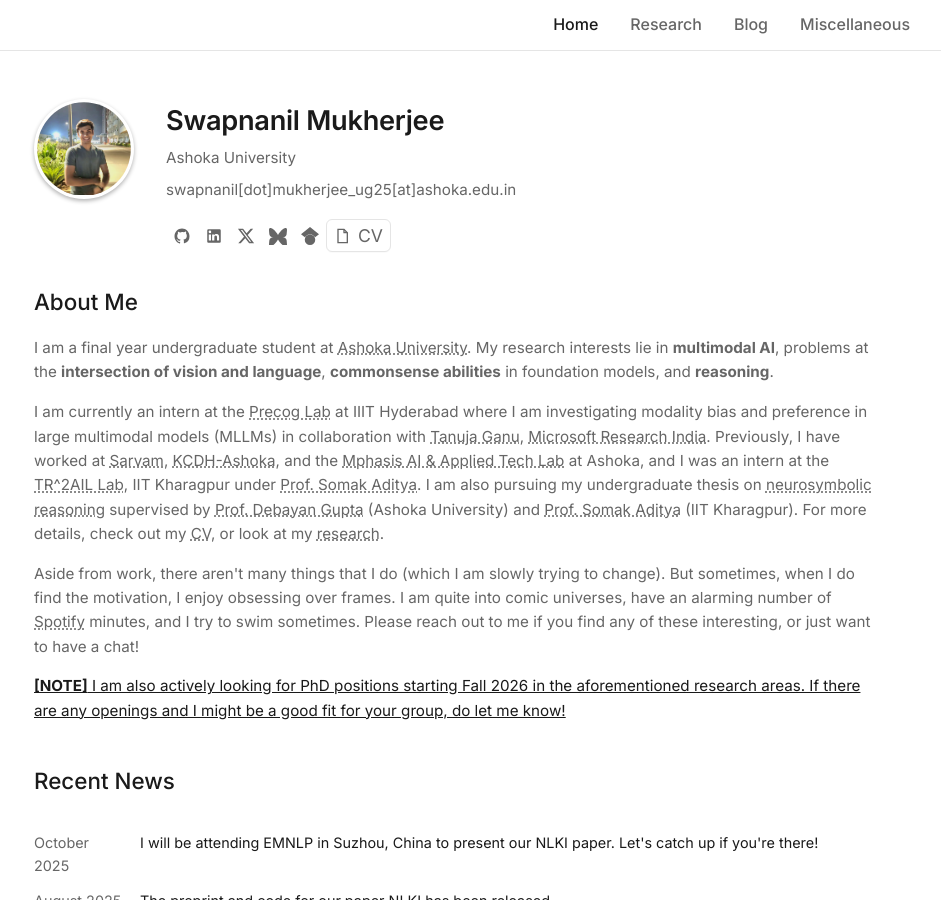
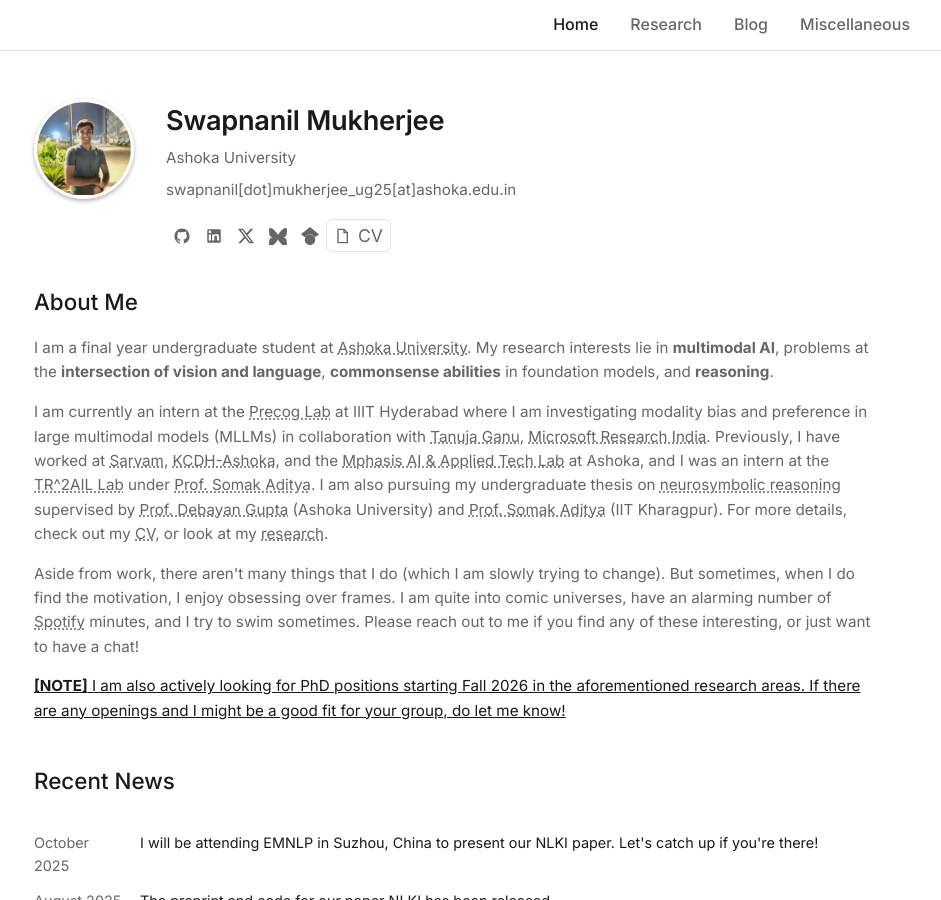
Before and after one commit to SwapnanilMukherjee/swapnanilmukherjee.github.io, a Jekyll site: the page built from index.md, in a window 1280 px wide and 900 px high. Shown: the whole window, without its empty margins (180-1121 px from the left). Built offline with Jekyll 4.4.1, drawn with Linux system fonts in a browser that asks for light colours.

Commit message:
tweaked bio

```diff
--- a/index.md
+++ b/index.md
@@ -46,7 +46,7 @@ layout: default
 <div class="section">
   <h2>About Me</h2>
   <p>I am a final year undergraduate student at <a href="https://wwww.ashoka.edu.in">Ashoka University</a>. My research interests lie in <b>multimodal AI</b>, problems at the <b>intersection of vision and language</b>, <b>commonsense abilities</b> in foundation models, and <b>reasoning</b>.</p>
-  <p>I am currently an intern at the <a href="https://precog.iiit.ac.in/" target="_blank">Precog Lab</a> at IIIT Hyderabad where I am investigating modality bias and preference in large multimodal models (MLLMs) in collaboration with <a href="https://www.microsoft.com/en-us/research/people/taganu/">Tanuja Ganu</a>, <a href="https://www.microsoft.com/en-us/research/lab/microsoft-research-india/" target="_blank"> Microsoft Research India</a>. Previously, I have worked at <a href="https://www.sarvam.ai/">Sarvam</a>, <a href="https://www.ashoka.edu.in/page/koita-centre-for-digital-health-at-ashoka/" target="_blank">KCDH-Ashoka</a>, and the <a href="https://www.ashoka.edu.in/about-mphasis-lab/" target="_blank">Mphasis AI & Applied Tech Lab</a> at Ashoka, and I was an intern at the <a href="https://adityasomak.github.io/research/">TR^2AIL Lab</a>, IIT Kharagpur under <a href="https://adityasomak.github.io/#about">Prof. Somak Aditya</a>. I am also pursuing my undergraduate thesis on <a href="https://arxiv.org/abs/2209.07662" target="_blank">neurosymbolic reasoning</a> supervised by <a href="https://www.ashoka.edu.in/profile/debayan-gupta/" target="_blank">Prof. Debayan Gupta</a> (Ashoka University) and <a href="https://adityasomak.github.io/#about" target="_blank">Prof. Somak Aditya</a> (IIT Kharagpur). For more details, check out my <a href="/assets/CV.pdf">CV</a>, or look at my <a href="/research">research</a>.
+  <p>I am currently an intern at the <a href="https://precog.iiit.ac.in/" target="_blank">Precog Lab</a> at IIIT Hyderabad where I am investigating modality bias and preference in large multimodal models (MLLMs) in collaboration with <a href="https://www.microsoft.com/en-us/research/people/taganu/">Tanuja Ganu</a>, <a href="https://www.microsoft.com/en-us/research/lab/microsoft-research-india/" target="_blank"> Microsoft Research India</a>. Previously, I have worked at <a href="https://www.sarvam.ai/">Sarvam</a>, <a href="https://www.ashoka.edu.in/page/koita-centre-for-digital-health-at-ashoka/" target="_blank">KCDH-Ashoka</a>, and the <a href="https://www.ashoka.edu.in/about-mphasis-lab/" target="_blank">Mphasis AI & Applied Tech Lab</a> at Ashoka, and I was an intern at the <a href="https://adityasomak.github.io/research/">TR^2AIL Lab</a> under <a href="https://adityasomak.github.io/#about">Prof. Somak Aditya</a>. I am also pursuing my undergraduate thesis on <a href="https://arxiv.org/abs/2209.07662" target="_blank">neurosymbolic reasoning</a> supervised by <a href="https://www.ashoka.edu.in/profile/debayan-gupta/" target="_blank">Prof. Debayan Gupta</a> (Ashoka University) and <a href="https://adityasomak.github.io/#about" target="_blank">Prof. Somak Aditya</a> (IIT Kharagpur). For more details, check out my <a href="/assets/CV.pdf">CV</a>, or look at my <a href="/research">research</a>.
   </p>
   <p>Aside from work, there aren't many things that I do (which I am slowly trying to change). But sometimes, when I do find the motivation, I enjoy obsessing over frames. I am quite into comic universes, have an alarming number of <a href="https://open.spotify.com/listeningstats/share/4tgKHIWTjT4y1C9eMLqeIu?si=WWctd3MwQ_iZfaAQZod70A&lang=en&uri=spotify%3Alisteningstats" target="_blank">Spotify</a> minutes, and I try to swim sometimes. Please reach out to me if you find any of these interesting, or just want to have a chat!</p>
   <p class="note"> <b>[NOTE]</b> I am also actively looking for PhD positions starting Fall 2026 in the aforementioned research areas. If there are any openings and I might be a good fit for your group, do let me know!</p>
```
